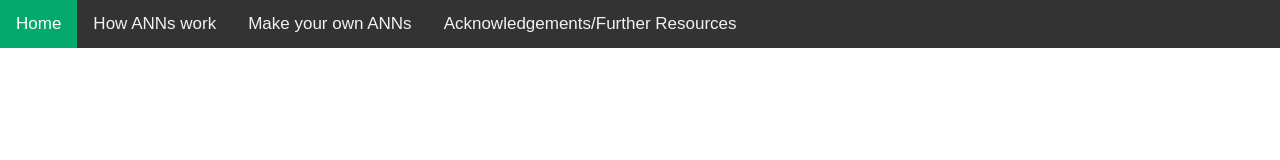
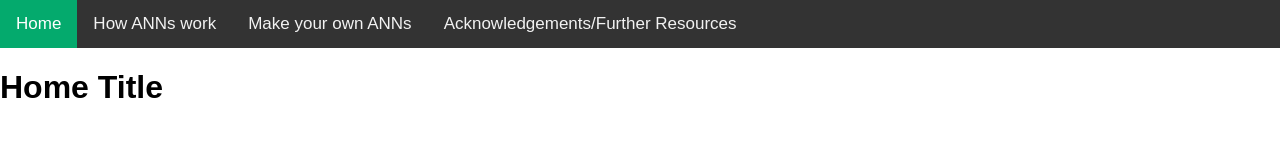
Before and after one commit to RightTwixOnly/NeuralNetworksEducationWebsite, a plain HTML site: page index.html in a window 1280 px wide. Drawn offline with Linux system fonts and the light colour scheme.

Commit message:
home title

```diff
--- a/index.html
+++ b/index.html
@@ -45,6 +45,9 @@
         <a href="MakeNNs.html#tutorial">Make your own ANNs</a>
         <a href="Refs.html#refs">Acknowledgements/Further Resources</a>
     </div>
+    <div>
+      <h1>Home Title</h1>
+    </div>
 </body>
 
 </html>
```
